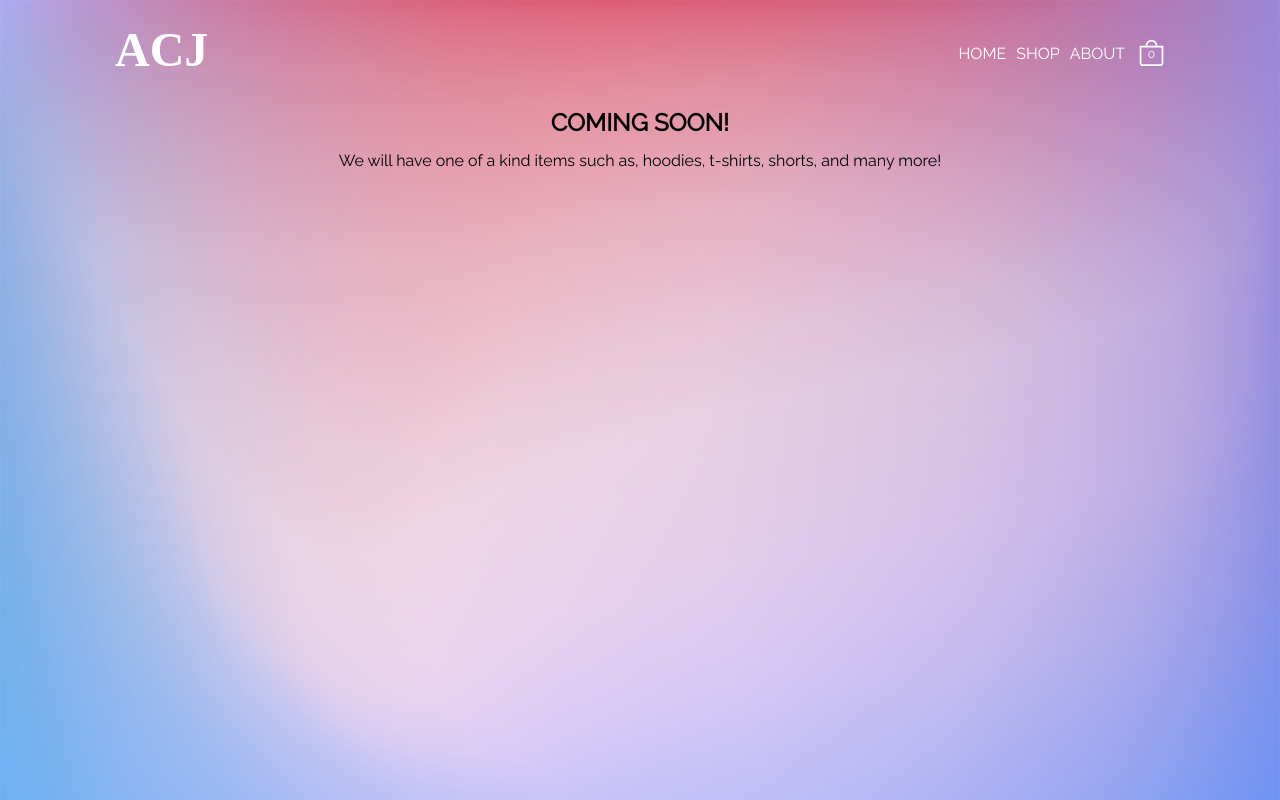
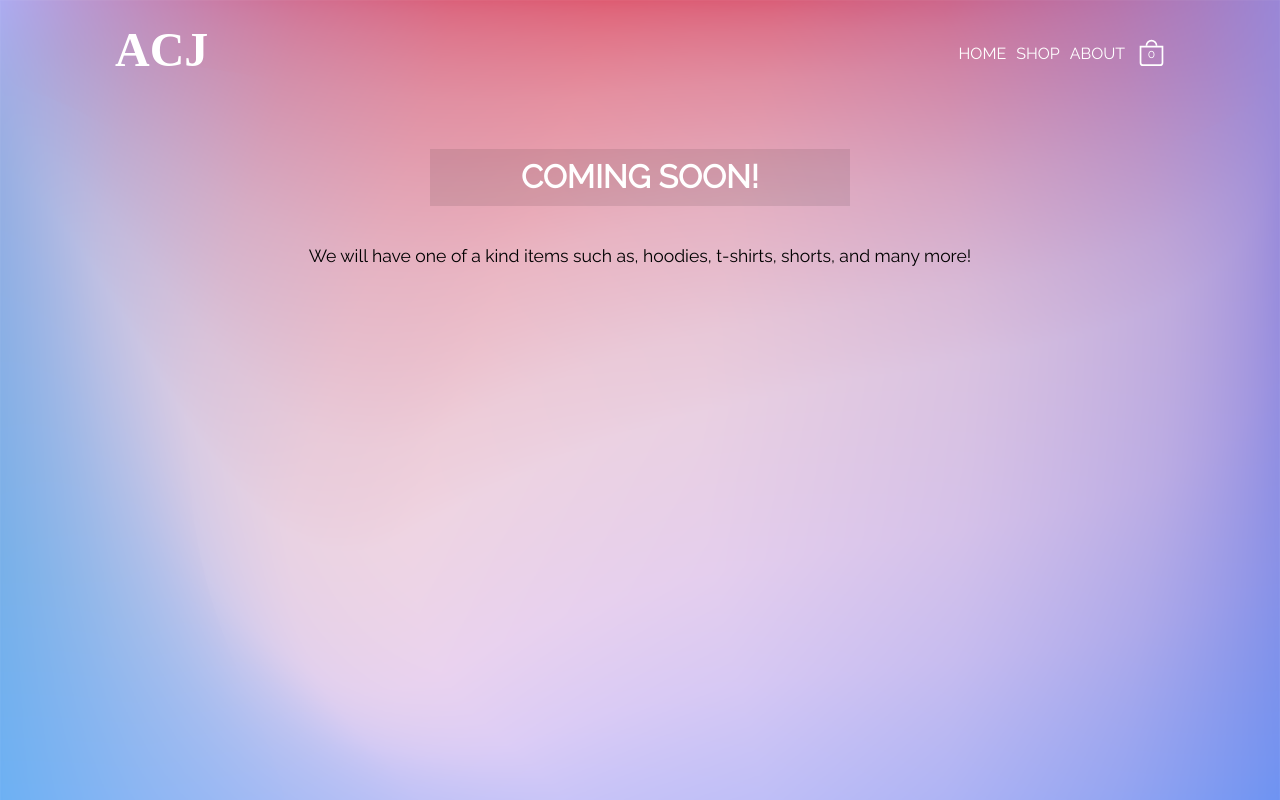
Before and after one commit to RichieCoding/react-tie-dye, a React (Create React App) app: page /shop in a window 1280 px wide. Built offline with nearby package versions, Linux system fonts and the light colour scheme; a web font is replaced by a local one.

Commit message:
added error text for empty fields for customize product

```diff
--- a/src/Containers/ShopPage/ShopPage.js
+++ b/src/Containers/ShopPage/ShopPage.js
@@ -4,8 +4,8 @@ import './shop-page.styles.scss';
 const ShopPage = () => {
   return (
     <div className='shop-page-container'>
-      <h2>COMING SOON!</h2>
-      <p>We will have one of a kind items such as, hoodies, t-shirts, shorts, and many more!</p>
+      <h2 className='coming-soon-text'>COMING SOON!</h2>
+      <p className='text'>We will have one of a kind items such as, hoodies, t-shirts, shorts, and many more!</p>
     </div>
   )
 }
--- a/src/Containers/ShopPage/shop-page.styles.scss
+++ b/src/Containers/ShopPage/shop-page.styles.scss
@@ -2,8 +2,19 @@
   text-align: center;
   margin-top: 30px;
 
-  h2 {
-    margin-bottom: 15px;
+  .coming-soon-text {
+    font-size: 2rem;
+    text-align: center;
+    background: rgba(0, 0, 0, 0.089);
+    color: white;
+    padding: 10px 0;
+    width: 70%;
+    margin: 40px auto;
+  }
+  .text {
+    font-size: 1.1rem;
+    width: 80%;
+    margin: 0 auto;
   }
 }
 
@@ -11,5 +22,8 @@
   .shop-page-container {
     max-width: 1050px;
     margin: 0 auto;
+    .coming-soon-text {
+      width: 40%;
+    }
   }
 }
--- a/src/components/CustomizeProduct/CustomizeProduct.js
+++ b/src/components/CustomizeProduct/CustomizeProduct.js
@@ -1,21 +1,22 @@
 import React, { useState, useEffect, useContext } from 'react';
+import { Link } from 'react-router-dom';
 import ColorPalette from '../ColorPalette/ColorPalette';
 import Button from '../Button/Button';
 import Faq from 'react-faq-component';
-import nikeWhite from '../../assets/imgs/white-800.png';
-import nikeBlack from '../../assets/imgs/black-800.png';
-import nikeGrey from '../../assets/imgs/grey-800.png';
+import PatternSelector from '../PatternSelector/PatternSelector';
 import { CartConsumer } from '../../contexts/cart';
 import { colorObj } from '../../data/colorData';
 import { productFaq } from '../../data/productFaq';
 import './customize-product.styles.scss';
 
+import nikeWhite from '../../assets/imgs/white-800.png';
+import nikeBlack from '../../assets/imgs/black-800.png';
+import nikeGrey from '../../assets/imgs/grey-800.png';
 import burst from '../../assets/patterns/blast1.svg';
 import freestyle from '../../assets/patterns/freestyle1.svg';
 import polkaDot from '../../assets/patterns/polka-dot1.svg';
 import spiral from '../../assets/patterns/spiral1.svg';
 import stripe from '../../assets/patterns/stripe1.svg';
-import PatternSelector from '../PatternSelector/PatternSelector';
 
 const CustomizeProduct = ({ match }) => {
   const [sock, setSock] = useState({
@@ -26,9 +27,12 @@ const CustomizeProduct = ({ match }) => {
   const [size, setSize] = useState(null);
   const [colorsPicked, setColorsPicked] = useState([]);
   const [isLoading, setIsLoading] = useState(false);
+  const [emptyColors, setEmptyColors] = useState(false);
+  const [emptyPattern, setEmptyPattern] = useState(false);
+  const [emptySize, setEmptySize] = useState(false);
+  const [showCartBtn, setShowCartBtn] = useState(false);
   const [selectedPattern, setSelectedPattern] = useState(null);
   const { cart, setCart } = useContext(CartConsumer);
-
 
   useEffect(() => {
     const chosenColor = match.params.productId.split(' ')[0];
@@ -73,17 +77,28 @@ const CustomizeProduct = ({ match }) => {
       colorsPicked: colorsPicked,
       size: size,
     };
+    if (colorsPicked.length < 2) setEmptyColors(true);
+    if (!selectedPattern) setEmptyPattern(true);
+    if (!size) setEmptySize(true);
     if (colorsPicked.length >= 2 && size && selectedPattern) {
       setIsLoading(true);
       setCart([...cart, productObj]);
       localStorage.cart = JSON.stringify([...cart, productObj]);
-      setColorsPicked([]);
-      setSize(null);
-      setSelectedPattern(null);
+      handleReset();
       setTimeout(() => {
         setIsLoading(false);
       }, 1500);
     }
+  };
+
+  const handleReset = () => {
+    setColorsPicked([]);
+    setSize(null);
+    setSelectedPattern(null);
+    setShowCartBtn(true);
+    setEmptyColors(false);
+    setEmptyPattern(false);
+    setEmptySize(false);
   };
 
   const handleSize = (sizeChosen) => {
@@ -175,13 +190,17 @@ const CustomizeProduct = ({ match }) => {
         </div>
 
         <div className='text-info'>
-              <Button
-                isLoading={isLoading}
-                loadingText='Added'
-                onClick={handleAtc}
-              >
+          <Button isLoading={isLoading} loadingText='Added' onClick={handleAtc}>
             Add to Cart
           </Button>
+          {emptyColors ? <p id='error-text'>Choose colors</p> : null}
+          {emptyPattern ? <p id='error-text'>Choose a pattern</p> : null}
+          {emptySize ? <p id='error-text'>Choose a size</p> : null}
+          {showCartBtn ? (
+            <Link to='/cart'>
+              <p id='cart-btn'>Go to Cart</p>
+            </Link>
+          ) : null}
         </div>
         <div className='faq-container'>
           <Faq
--- a/src/components/CustomizeProduct/customize-product.styles.scss
+++ b/src/components/CustomizeProduct/customize-product.styles.scss
@@ -91,6 +91,7 @@
   .all-colors-picked {
     display: flex;
   }
+
   .text-info {
     margin-bottom: 40px;
     text-align: center;
@@ -114,7 +115,24 @@
         color: inherit;
       }
     }
+    a {
+      color: rgba(0, 0, 0, 0.74);
+      text-decoration: none;
+      &:hover {
+        color: black;
+      }
+    }
+    #cart-btn {
+      margin-top: 10px;
+      font-size: 13px;
+    }
+    #error-text {
+      margin-top: 5px;
+      font-size: 13px;
+      color: red;
+    }
   }
+
   .faq-container {
     margin-bottom: 80px;
     .styles_faq-row-wrapper__3Hsch .styles_faq-row__2Rd2Y {
```
Lines whose indentation alone changed are shown as unchanged.
